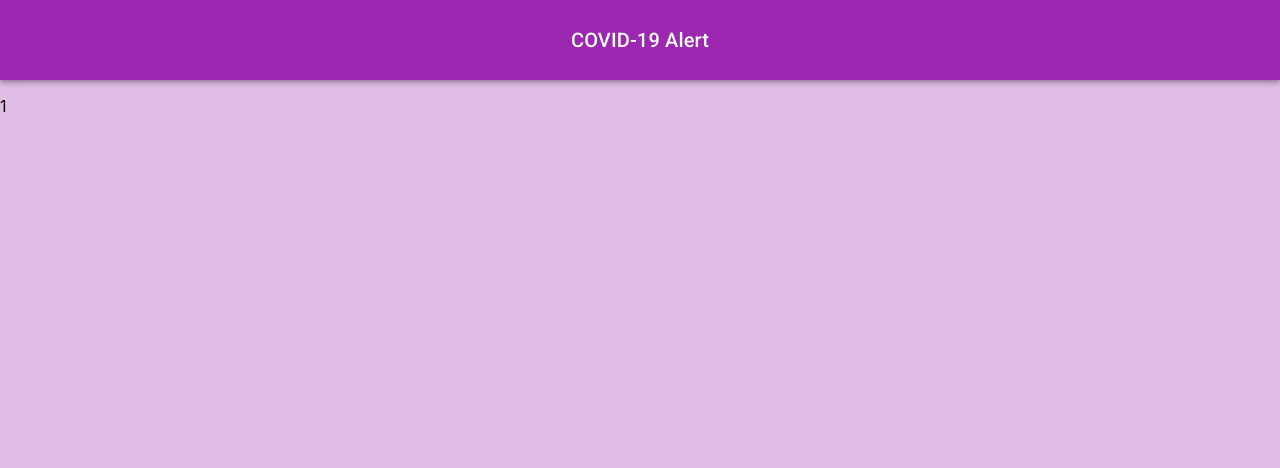
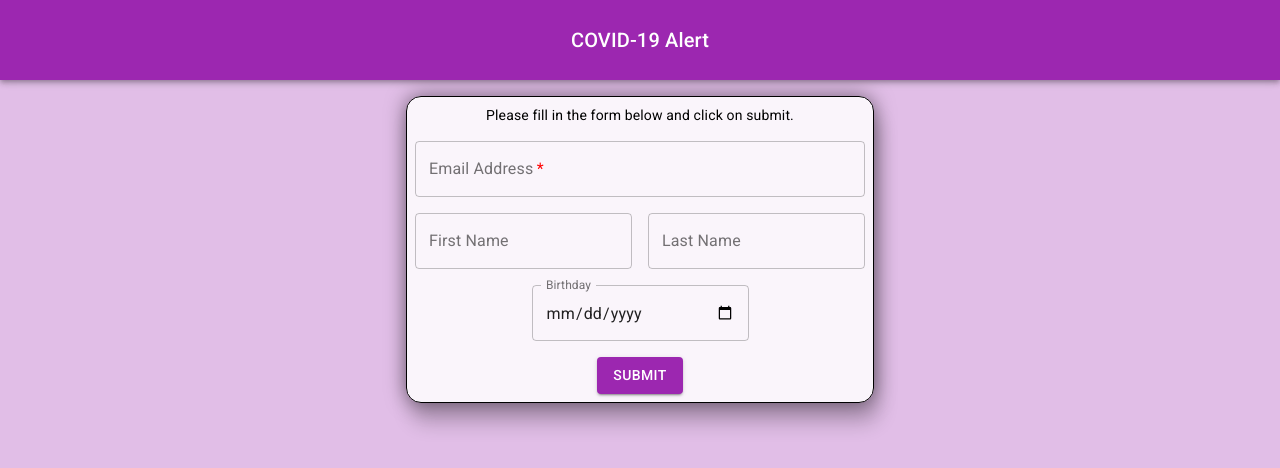
Before and after one commit to mehrdadjg/covid-front, a React (Create React App) app: page /checkin/1 in a window 1280 px wide. Shown: the top 468 px of the page. Built offline with nearby package versions, Linux system fonts and the light colour scheme.

Commit message:
started working on checkin

```diff
--- a/src/components/CheckIn.js
+++ b/src/components/CheckIn.js
@@ -1,7 +1,177 @@
-import React from "react";
+import React, { useState } from "react";
 import { useParams } from "react-router";
+
+import { Button, Grid, TextField, Typography } from "@material-ui/core";
+import { makeStyles } from "@material-ui/core/styles";
 
 export default function CheckIn() {
   let { businessID } = useParams();
-  return <p>{businessID}</p>;
+
+  const [status, setStatus] = useState({
+    email: "",
+    fname: "",
+    lname: "",
+    birthday: null,
+
+    errorMessage: "",
+  });
+
+  const isValidEmail = (email) => {
+    if (email === "") {
+      return { isValid: false, message: "Email address cannot be empty." };
+    } else if (
+      email.indexOf("@") === -1 ||
+      email.indexOf("@") !== email.lastIndexOf("@") ||
+      email.indexOf(".") === -1 ||
+      email.lastIndexOf(".") < email.indexOf("@")
+    ) {
+      return { isValid: false, message: "Email address is invalid." };
+    }
+
+    return { isValid: true, message: null };
+  };
+
+  const handleChange = (event, field) => {
+    event.persist();
+    if (field === "birthday") {
+      const [year, month, day] = event.target.value.split("-");
+      const birthday = new Date(year, month, day);
+
+      setStatus((old) => ({
+        ...old,
+        birthday: birthday,
+      }));
+    } else {
+      setStatus((old) => {
+        const newstatus = { ...old };
+
+        newstatus[field] = event.target.value;
+        if (field === "email") newstatus.errorMessage = "";
+
+        return newstatus;
+      });
+    }
+  };
+
+  const handleSubmit = () => {
+    const { isValid, message } = isValidEmail(status.email);
+
+    if (!isValid) {
+      setStatus((old) => ({
+        ...old,
+        errorMessage: message,
+      }));
+
+      return;
+    }
+  };
+
+  const classes = useClasses();
+  return (
+    <div className={classes.root}>
+      <div className={classes.container}>
+        <Grid container direction="row" spacing={2} justify="center">
+          <Grid item>
+            <Typography variant="body2" xs={12}>
+              Please fill in the form below and click on submit.
+            </Typography>
+          </Grid>
+          <Grid item xs={12}>
+            <TextField
+              label="Email Address"
+              variant="outlined"
+              required
+              InputLabelProps={{
+                classes: {
+                  asterisk: classes.asterisk,
+                },
+              }}
+              fullWidth
+              onChange={(event) => {
+                handleChange(event, "email");
+              }}
+              error={status.errorMessage.toLowerCase().includes("email")}
+            />
+          </Grid>
+          <Grid item xs={12} sm={6}>
+            <TextField
+              label="First Name"
+              variant="outlined"
+              fullWidth
+              onChange={(event) => {
+                handleChange(event, "fname");
+              }}
+            />
+          </Grid>
+          <Grid item xs={12} sm={6}>
+            <TextField
+              label="Last Name"
+              variant="outlined"
+              fullWidth
+              onChange={(event) => {
+                handleChange(event, "lname");
+              }}
+            />
+          </Grid>
+          <Grid item xs={12} sm={6}>
+            <TextField
+              label="Birthday"
+              variant="outlined"
+              fullWidth
+              type="date"
+              InputLabelProps={{
+                shrink: true,
+              }}
+              onChange={(event) => {
+                handleChange(event, "birthday");
+              }}
+            />
+          </Grid>
+          <Grid item xs={12}>
+            <div className={classes.buttonContainer}>
+              <Button
+                variant="contained"
+                color="primary"
+                onClick={handleSubmit}
+              >
+                Submit
+              </Button>
+            </div>
+          </Grid>
+          {status.errorMessage && (
+            <Grid item xs={12}>
+              <Typography variant="caption" color="error">
+                {status.errorMessage}
+              </Typography>
+            </Grid>
+          )}
+        </Grid>
+      </div>
+    </div>
+  );
 }
+
+const useClasses = makeStyles((theme) => ({
+  root: {
+    width: "100%",
+    display: "flex",
+    flexDirection: "column",
+    alignItems: "center",
+  },
+  container: {
+    maxWidth: 450,
+    margin: theme.spacing(2),
+    padding: theme.spacing(1),
+    backgroundColor: "rgba(255,255,255,0.85)",
+    borderRadius: 15,
+    border: "1px solid black",
+    boxShadow: "5px 20px 20px rgba(0,0,0,0.2), 0px 0px 20px rgba(0,0,0,0.5)",
+  },
+  buttonContainer: {
+    width: "100%",
+    textAlign: "center",
+  },
+  asterisk: {
+    color: "red",
+  },
+}));
```
